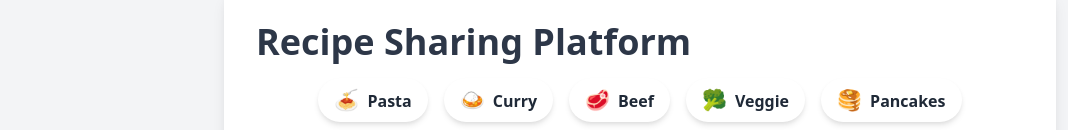
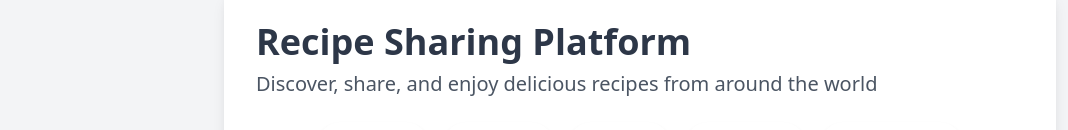
Before and after one commit to helloleo-ai/recipe-sharing-platform, a Next.js app: page / in a window 1280 px wide. Shown: the part 154-284 px from the top of the page, without its empty margins (0-1068 px from the left). Built offline with nearby package versions, Linux system fonts and the light colour scheme; a web font is replaced by a local one.

Commit message:
feat: enhance homepage with descriptive tagline and improved layout

```diff
--- a/pages/index.js
+++ b/pages/index.js
@@ -65,9 +65,10 @@
       <div className="flex justify-between items-center max-w-6xl mx-auto px-4 py-4">
         <Header />
       </div>
-      <main className="container mx-auto p-8 flex-grow max-w-4xl">
+<main className="container mx-auto p-8 flex-grow max-w-4xl">
         <div className="bg-white p-8 rounded-lg shadow-lg">
-          <h1 className="text-4xl font-bold mb-4 text-orange-500">Recipe Sharing Platform</h1>
+          <h1 className="text-4xl font-bold mb-2 text-orange-500">Recipe Sharing Platform</h1>
+          <p className="text-xl text-gray-600 mb-6">Discover, share, and enjoy delicious recipes from around the world</p>
 <div className="mb-6 flex flex-wrap justify-center gap-4">
               {categories.map((category) => (
                 <button
```
